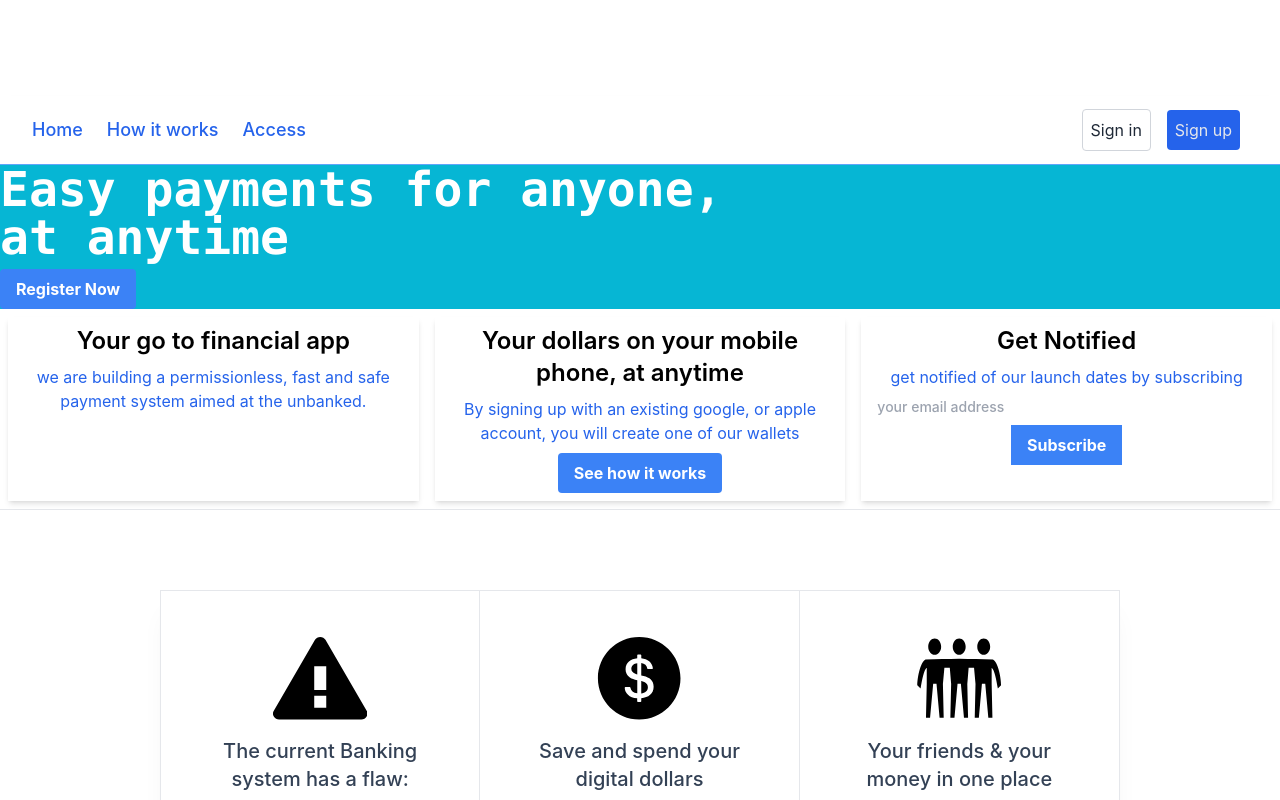
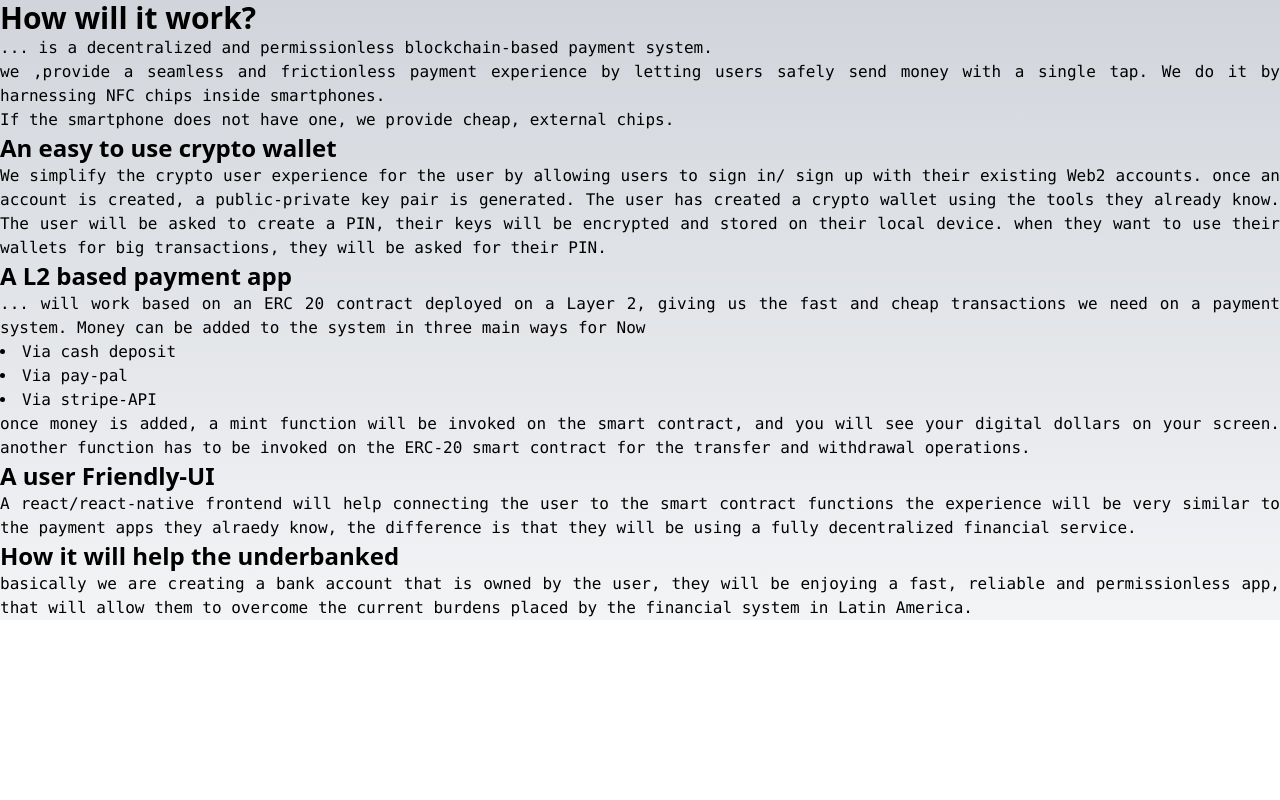
Before and after one commit to 123-code/Crypto-NFC-payments, a React (Create React App) app in the folder Front-end/front-end/: page /how in a window 1280 px wide. Shown: the top 800 px of the page. Built offline with nearby package versions, Linux system fonts and the light colour scheme.

Commit message:
Updated How page

```diff
--- a/Front-end/front-end/src/App.js
+++ b/Front-end/front-end/src/App.js
@@ -1,13 +1,22 @@
 
 import Home from './Pages/index';
-import MyRoutes from "./Pages/routes";
+import How from './Pages/How';
+//import MyRoutes from "./Pages/routes";
+import { BrowserRouter as Router,Route,Routes} from "react-router-dom";
 import './App.css';
 //Front-end/front-end/src/Pages/routes.js
 function App() {
   return (
     <>
+<div>
+<Router>
+  <Routes>
+<Route path='/' element={<Home/>}/>
+<Route path='/how' element={<How/>}/>
+</Routes>
+</Router>
+</div>
 
-    <Home/>
 
 
     </>
--- a/Front-end/front-end/src/Pages/how.js
+++ b/Front-end/front-end/src/Pages/how.js
@@ -2,27 +2,69 @@ import React from 'react';
 export default function How(){
     return(
 <>
-<h3>
+<div className ="bg-gradient-to-t from-gray-100 to-gray-300">
+    <h1 className="font-sans text-justify text-3xl  font-extrabold "> How will it work? </h1>
+<h3 className="font-mono text-justify ">
 ... is a decentralized and permissionless blockchain-based payment system.
 
-
+<div>
 we ,provide a seamless and frictionless payment experience by letting users safely
     send money with a single tap.
     We do it by harnessing NFC chips inside smartphones.
+ </div>
+
+
 <div>
 
 </div>
     If the smartphone does not have one, we provide cheap, external chips.
-
-    <div>
+    <h1 className="font-sans text-justify text-2xl font-extrabold "> An easy to use crypto wallet </h1>
+<div>
         We simplify the crypto user experience for the user
         by allowing users to sign in/ sign up with their existing Web2 accounts.
         once an account is created, a public-private key pair is generated. The user has created a crypto wallet
         using the tools they already know.
+        The user will be asked to create a PIN, their keys will be encrypted and stored
+        on their local device. when they want to use their wallets for big transactions,
+        they will be asked for their PIN.
+
+
+
+
+
 
     </div>
+
+<div>
+<h1 className="font-sans text-justify text-2xl font-extrabold "> A L2 based payment app</h1>
+... will work based on an ERC 20 contract deployed on a Layer 2, giving us the fast and cheap
+transactions we need on a payment system. Money can be added to the system in three main ways for Now
+
+
+<li> Via cash deposit </li>
+<li> Via pay-pal </li>
+<li> Via stripe-API </li>
+
+once money is added, a mint function will be invoked on the smart contract, and you
+will see your digital dollars on your screen.
+
+another function has to be invoked on the ERC-20 smart contract for the transfer and withdrawal operations.
+<h1 className="font-sans text-justify text-2xl font-extrabold "> A user Friendly-UI</h1>
+A react/react-native frontend will help connecting the user to the smart contract functions
+the experience will be very similar to the payment apps they alraedy know, the difference is that they will be using a
+fully decentralized financial service.
+</div>
+<h1 className="font-sans text-justify text-2xl font-extrabold "> How it will help the underbanked</h1>
+<div>
+    basically we are creating a bank account that is owned by the user, they will be enjoying
+    a fast, reliable and permissionless app, that will allow them to overcome the current
+    burdens placed by the financial system in Latin America.
+</div>
 </h3>
 
+
+
+</div>
 
 </>
 
--- a/Front-end/front-end/src/Pages/index.js
+++ b/Front-end/front-end/src/Pages/index.js
@@ -134,8 +134,8 @@ const Home = ()=>{
             <nav>
                <ul class="md:flex items-center justify-between text-base text-blue-600 pt-4 md:pt-0">
                   <li><a class="inline-block no-underline hover:text-black font-medium text-lg py-2 px-4 lg:-ml-2" href="#">Home</a></li>
-                  <li><a class="inline-block no-underline hover:text-black font-medium text-lg py-2 px-4 lg:-ml-2" href="#">How it works</a></li>
-                  <li><a class="inline-block no-underline hover:text-black font-medium text-lg py-2 px-4 lg:-ml-2" href="#">Access</a></li>
+                  <li><a class="inline-block no-underline hover:text-black font-medium text-lg py-2 px-4 lg:-ml-2" href="/how">How it works</a></li>
+                  <li><a class="inline-block no-underline hover:text-black font-medium text-lg py-2 px-4 lg:-ml-2" href="#"></a></li>
                </ul>
             </nav>
          </div>
```
